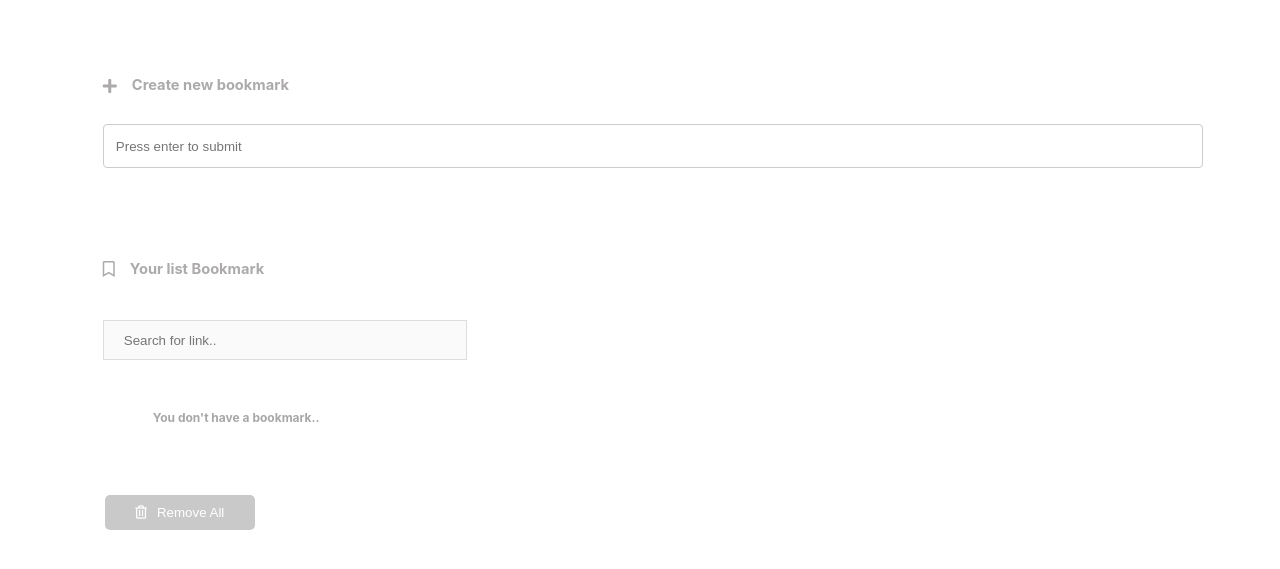
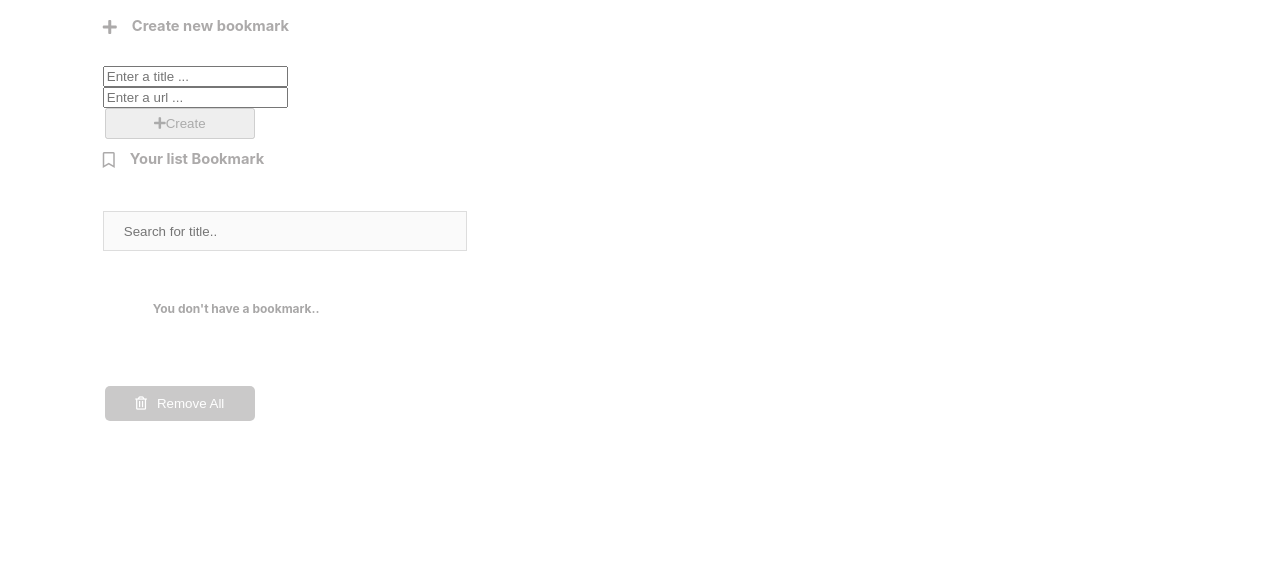
Before and after one commit to adiwahyudi02/myBookmarkApp, a plain HTML site: page index.html in a window 1280 px wide. Shown: the part 71-640 px from the top of the page. Drawn offline with Linux system fonts and the light colour scheme.

Commit message:
added input to title bookmark

```diff
--- a/index.html
+++ b/index.html
@@ -17,15 +17,26 @@
                 <h1>My Bookmark App</h1>
             </div>
 
-            <form>
+            <div>
                 <div class="ctn-title">
                     <i class="fas fa-plus"></i>
-                    <label for="item">
+                    <label for="title">
                         Create new bookmark
                     </label>
                 </div>
-                <input id="item" type="text" placeholder="Press enter to submit" autocomplete="off">
-            </form>
+
+                <div>
+                    <input id="title" type="text" placeholder="Enter a title ..." autocomplete="off">
+                </div>
+
+                <div>
+                    <input id="url" type="url" placeholder="Enter a url ..." autocomplete="off">
+                </div>
+
+                <div>
+                    <button type="submit" class="btn-create hover-btn-create" onclick="save()"><i class="fas fa-plus"></i>Create</button>
+                </div>
+            </div>
 
             <div class="ctn-title">
                 <i class="far fa-bookmark"></i>
@@ -33,14 +44,14 @@
             </div>
 
             <div>
-                <input type="text" id="input-search" onkeyup="search()" placeholder="Search for link.." title="Type in a link">
+                <input type="text" id="input-search" onkeyup="search()" placeholder="Search for title.." title="Type in a link">
             </div>
 
             <h5 id="msg-no-items"> You don't have a bookmark..</h5>
 
             <div id="bookmark-list"></div>
 
-            <button class="btn-clear-all hover-btn-clear-all"><i class="far fa-trash-alt"></i>Remove All</button>
+            <button class="btn-clear-all hover-btn-clear-all" id="btn-clear-all"><i class="far fa-trash-alt"></i>Remove All</button>
 
         </div>
   </div>
```
